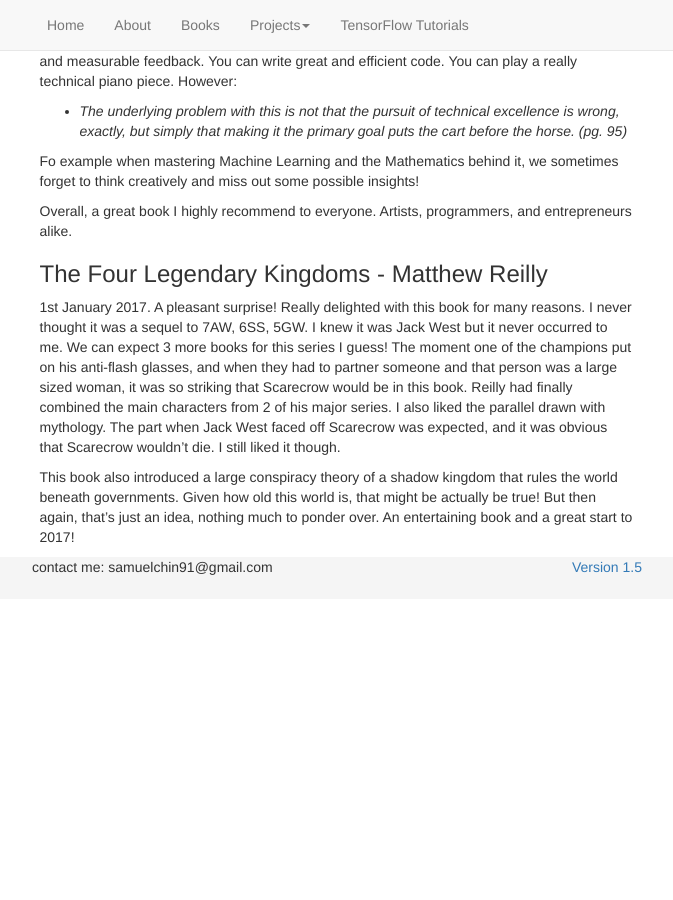
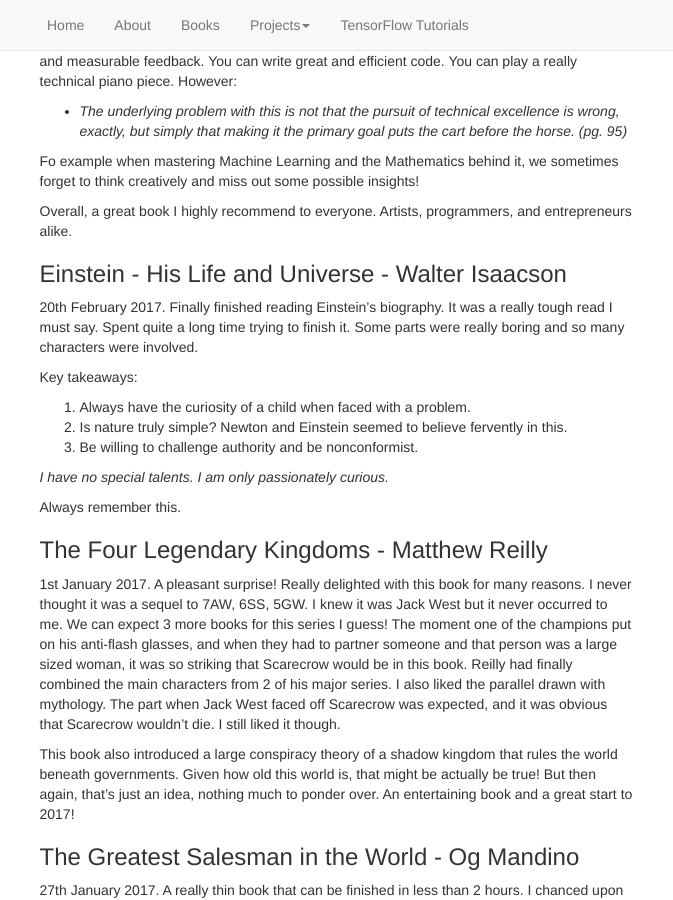
Before and after one commit to sspeng/jkschin.github.io, a Jekyll site: the page built from _posts/2017-01-01-2017-books.md, in a window 1280 px wide and 900 px high, scrolled down 725 px. Shown: the whole window, without its empty margins (303-976 px from the left). Built offline with Jekyll 4.4.1, drawn with Linux system fonts in a browser that asks for light colours; nearby versions of some CDN libraries; before the commit the page ends 1324 px from its top, so only the background shows below that; some of the changed text lies outside the part shown.

Commit message:
Einstein's biography

```diff
--- a/_posts/2017-01-01-2017-books.md
+++ b/_posts/2017-01-01-2017-books.md
@@ -28,7 +28,22 @@
 
 Overall, a great book I highly recommend to everyone. Artists, programmers, and entrepreneurs alike.
 
+### Einstein - His Life and Universe - Walter Isaacson
+20th February 2017. Finally finished reading Einstein's biography. It was a really tough read I must say. Spent quite a long time trying to finish it. Some parts were really boring and so many characters were involved.
+
+Key takeaways:
+1. Always have the curiosity of a child when faced with a problem.
+2. Is nature truly simple? Newton and Einstein seemed to believe fervently in this.
+3. Be willing to challenge authority and be nonconformist.
+
+*I have no special talents. I am only passionately curious.*
+
+Always remember this.
+
 ### The Four Legendary Kingdoms - Matthew Reilly
 1st January 2017. A pleasant surprise! Really delighted with this book for many reasons. I never thought it was a sequel to 7AW, 6SS, 5GW. I knew it was Jack West but it never occurred to me. We can expect 3 more books for this series I guess! The moment one of the champions put on his anti-flash glasses, and when they had to partner someone and that person was a large sized woman, it was so striking that Scarecrow would be in this book. Reilly had finally combined the main characters from 2 of his major series. I also liked the parallel drawn with mythology. The part when Jack West faced off Scarecrow was expected, and it was obvious that Scarecrow wouldn't die. I still liked it though.
 
 This book also introduced a large conspiracy theory of a shadow kingdom that rules the world beneath governments. Given how old this world is, that might be actually be true! But then again, that's just an idea, nothing much to ponder over. An entertaining book and a great start to 2017!
+
+### The Greatest Salesman in the World - Og Mandino
+27th January 2017. A really thin book that can be finished in less than 2 hours. I chanced upon this book through Amazon recommendations and cross-referencing it of course. There are '10 Ancient Scrolls' inside this book, each to be read thrice a day over 30 days. The scrolls are about inducing a habit into you, and they do make sense. So I'll definitely be trying this out this year.
```
